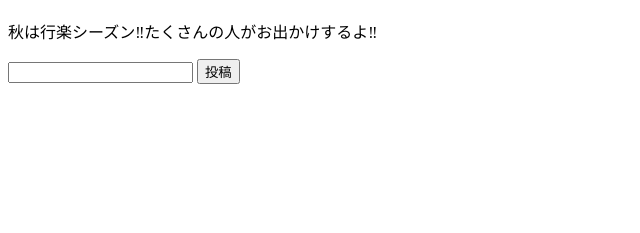
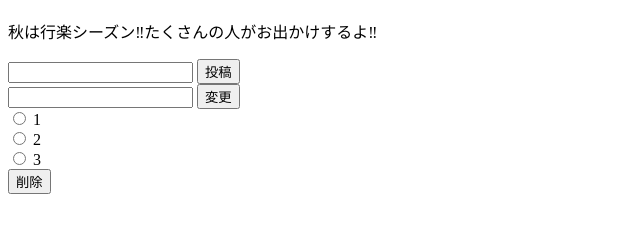
Before and after one commit to m-tange-ppp/node-express, a website: page index.html in a window 1280 px wide. Shown: the part 61-294 px from the top of the page, without its empty margins (0-640 px from the left). Drawn offline with Linux system fonts and the light colour scheme.

Commit message:
add update, delete

```diff
--- a/data.txt
+++ /dev/null
@@ -1 +0,0 @@
-魚釣り
--- a/index.html
+++ b/index.html
@@ -15,6 +15,24 @@
             <input type="text" name="activity">
             <button type="submit">投稿</button>
         </form>
+
+        <form action="/update" method="POST">
+            <input type="text" name="updateActivity">
+            <button type="submit">変更</button>
+        </form>
+
+        <form action="/delete" method="POST">
+            <input type="radio" name="number" id="one" value="0">
+            <label for="one">1</label>
+            <br>
+            <input type="radio" name="number" id="two" value="1">
+            <label for="two">2</label>
+            <br>
+            <input type="radio" name="number" id="three" value="2">
+            <label for="three">3</label>
+            <br>
+            <button type="submit">削除</button>
+        </form>
     </main>
 </body>
 </html>
```
Also changed, not shown: activities.json (added, +11 -0 lines), index.js (+16 -0 lines).
